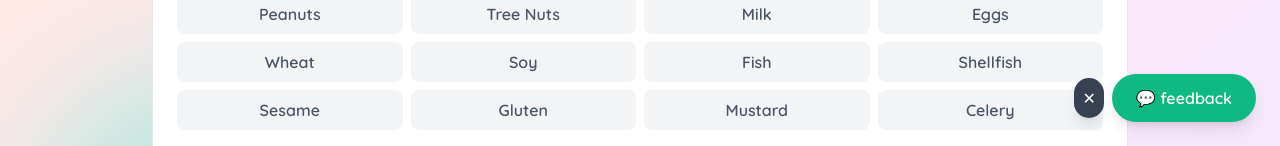
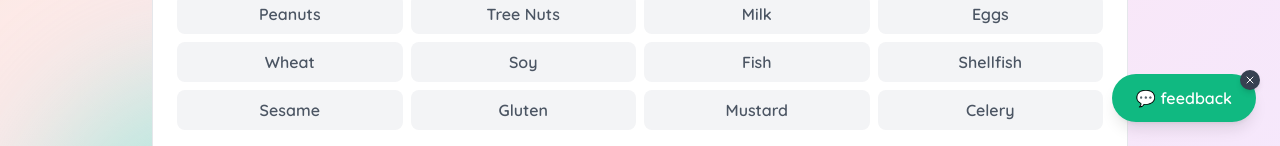
Before and after one commit to tufstraka/safebite, a Next.js app in the folder frontend/: page / in a window 1280 px wide. Shown: the part 654-800 px from the top of the page. Built offline with nearby package versions, Linux system fonts and the light colour scheme.

Commit message:
feat: Integrate small dismiss button into feedback widget
Moved ✕ button to top-right corner of feedback button
Small (w-3 h-3) with minimal styling
Properly integrated design
absolute positioning on relative container

Made in ke

```diff
--- a/frontend/app/components/FeedbackForm.tsx
+++ b/frontend/app/components/FeedbackForm.tsx
@@ -32,7 +32,6 @@ export default function FeedbackForm() {
         setName('');
         setEmail('');
         setShow(false);
-        // Show toast instead of alert
         const toast = document.createElement('div');
         toast.textContent = 'thanks for the feedback';
         toast.className = 'fixed top-6 right-6 bg-emerald-500 text-white px-6 py-3 rounded-lg shadow-lg z-50 animate-fade-in';
@@ -53,22 +52,27 @@ export default function FeedbackForm() {
 
   return (
     <>
-      {/* Dismissable Floating Widget */}
+      {/* Floating Widget with Integrated Dismiss */}
       {showWidget && (
-        <div className="fixed bottom-6 right-6 flex items-center gap-2 z-50">
+        <div className="fixed bottom-6 right-6 z-50">
+          <div className="relative">
+            {/* Small dismiss button top-right corner */}
             <button
               onClick={() => setShowWidget(false)}
-            className="bg-gray-700 hover:bg-gray-800 text-white p-2 rounded-full shadow-lg transition-all"
-            title="Dismiss feedback"
+              className="absolute -top-1 -right-1 bg-gray-700 hover:bg-gray-800 text-white rounded-full p-1 shadow-md transition-all z-10"
+              title="Dismiss"
             >
-            ✕
+              <X className="w-3 h-3" />
             </button>
+
+            {/* Main feedback button */}
             <button
               onClick={() => setShow(true)}
               className="bg-emerald-500 hover:bg-emerald-600 text-white px-6 py-3 rounded-full shadow-lg font-semibold transition-all"
             >
               💬 feedback
             </button>
+          </div>
         </div>
       )}
 
```
Lines whose indentation alone changed are shown as unchanged.
